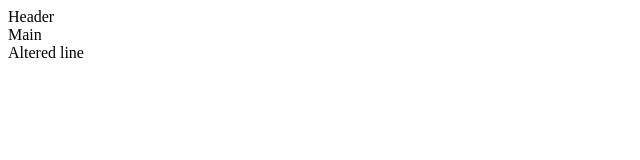
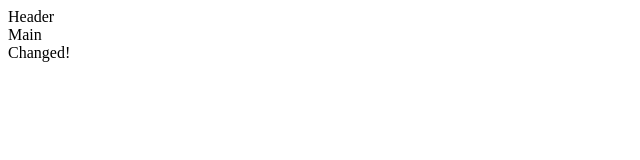
Before and after one commit to KulakIlya/git-test-1, a plain HTML site: page index.html in a window 1280 px wide. Shown: the full height of the page, 0-640 px from the left. Drawn offline with Linux system fonts and the light colour scheme.

Commit message:
Alter footer content

```diff
--- a/index.html
+++ b/index.html
@@ -8,6 +8,6 @@
   <body>
     <header>Header</header>
     <main>Main</main>
-    <footer>Altered line</footer>
+    <footer>Changed!</footer>
   </body>
 </html>
```
